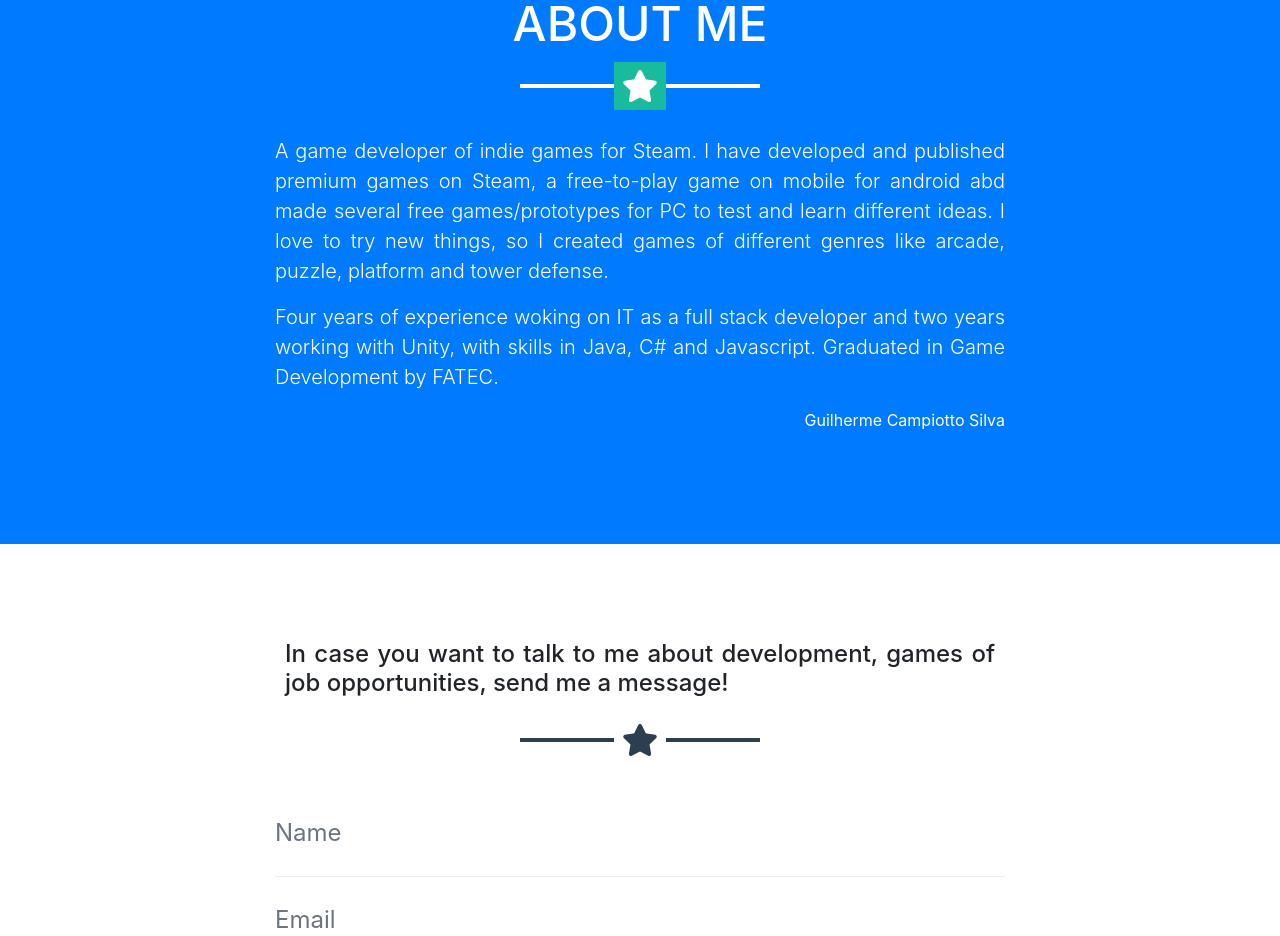
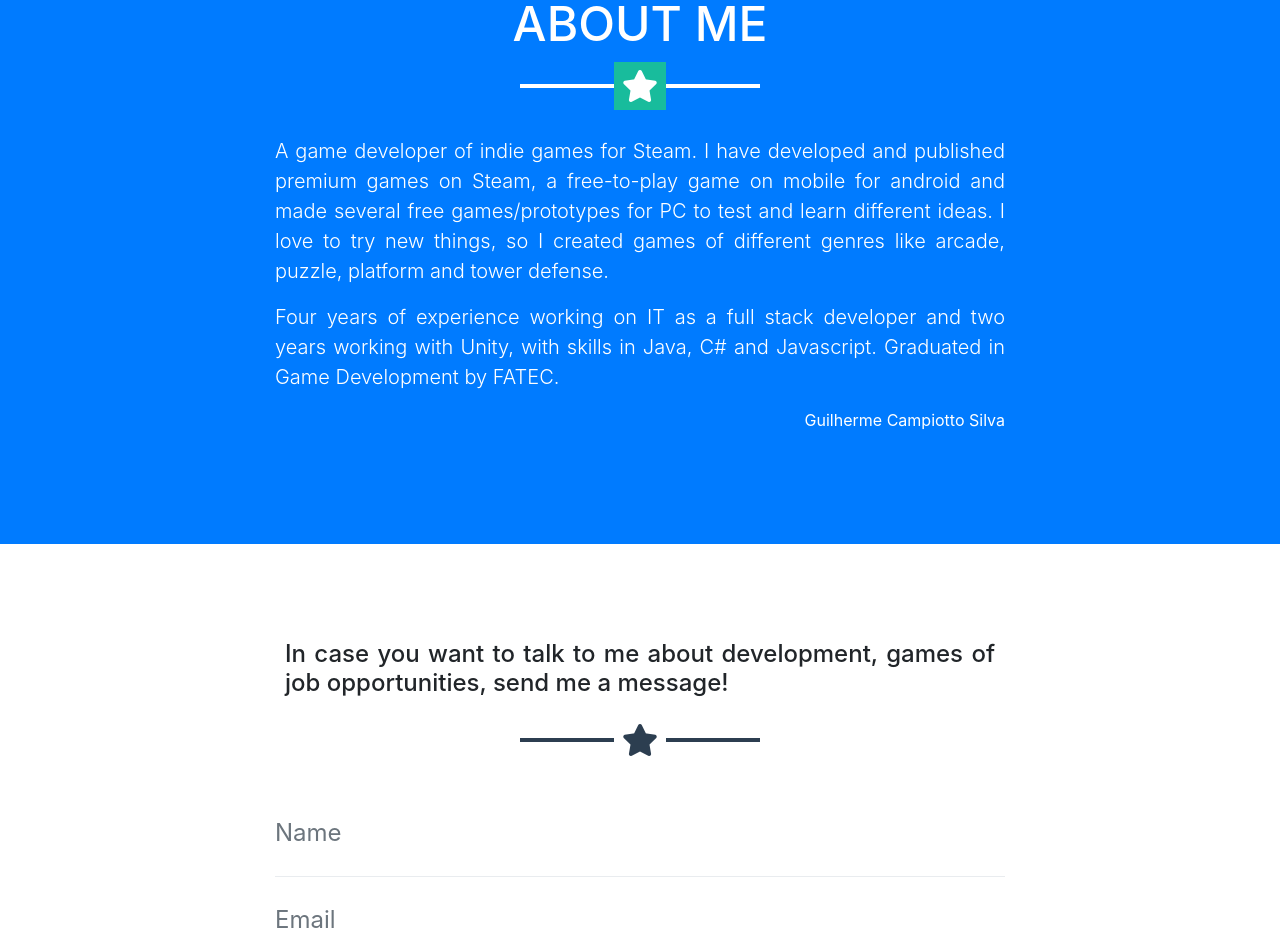
Before and after one commit to Guilherme-Campiotto/portfolio-website, a website with bundled scripts: page default.html in a window 1280 px wide. Shown: the part 1300-2236 px from the top of the page. Built offline with nearby package versions, Linux system fonts and the light colour scheme.

Commit message:
Fixed typos.

```diff
--- a/default.html
+++ b/default.html
@@ -173,12 +173,12 @@
           <div class="col-lg-8 mx-auto" style="text-align: justify;">
             <p class="lead">
               A game developer of indie games for Steam. I have developed and published premium games on Steam,
-              a free-to-play game on mobile for android abd made several free games/prototypes  for PC to test and
+              a free-to-play game on mobile for android and made several free games/prototypes  for PC to test and
               learn different ideas. I love to try new things, so I created games of different
               genres like arcade, puzzle, platform and tower defense.
             </p>
             <p class="lead">
-              Four years of experience woking on IT as a full stack developer and two years working with Unity,
+              Four years of experience working on IT as a full stack developer and two years working with Unity,
               with skills in Java, C# and Javascript. Graduated in Game Development by FATEC.
             </p>
             <p style="text-align: right;">Guilherme Campiotto Silva</p>
```
